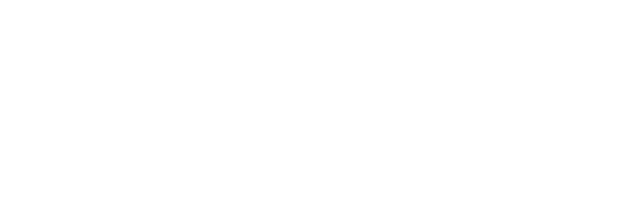
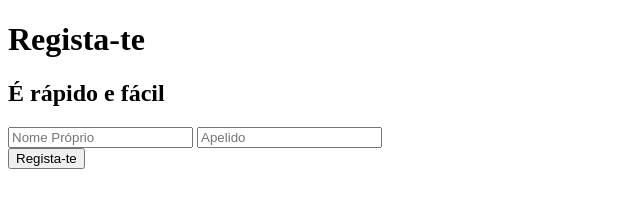
Before and after one commit to Minimeus/facebook-form, a plain HTML site: page index.html in a window 1280 px wide. Shown: the whole page, without its empty margins (0-640 px from the left). Drawn offline with Linux system fonts and the light colour scheme.

Commit message:
Button Regista-te e nome

```diff
--- a/index.html
+++ b/index.html
@@ -2,9 +2,19 @@
 <html lang="pt">
     <head>
         <meta charset="utf-8">
-        <title> Formularios de Registo </title>
+        <title> Formulario de Registo </title>
     </head>
     <body>
-
+        <h1>Regista-te</h1>
+        <h2> É rápido e fácil</h2>
+        <form method="post" action="index.html">
+            <div>
+                <input type="text" name="Fisrt_Name" placeholder="Nome Próprio" aria-label="Nome Próprio" required>
+                <input type="text" name="last_Name" placeholder="Apelido" aria-label="Apelido" required>
+            </div>
+            <div>
+                <button type="submit" name="send">Regista-te</button>
+            </div>
+        </form>
     </body>
 <html>
```
